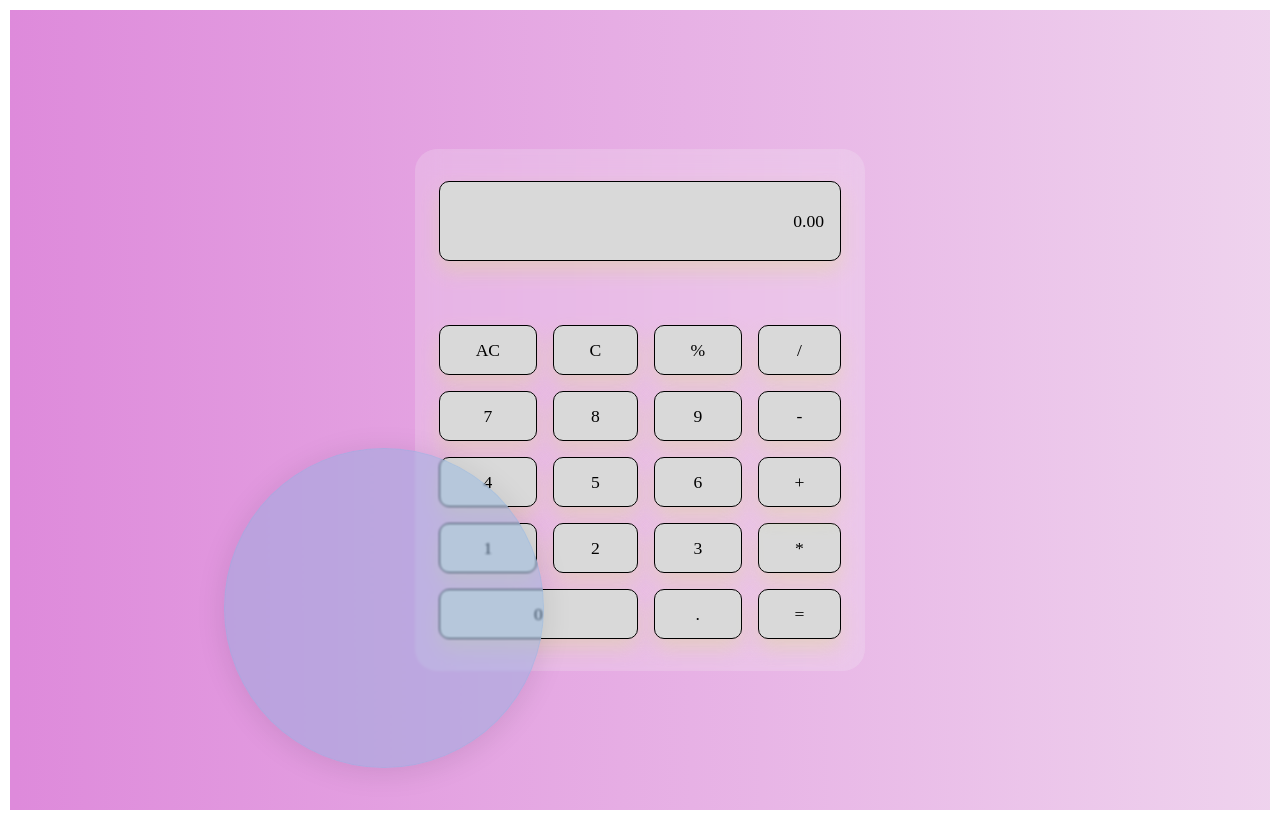
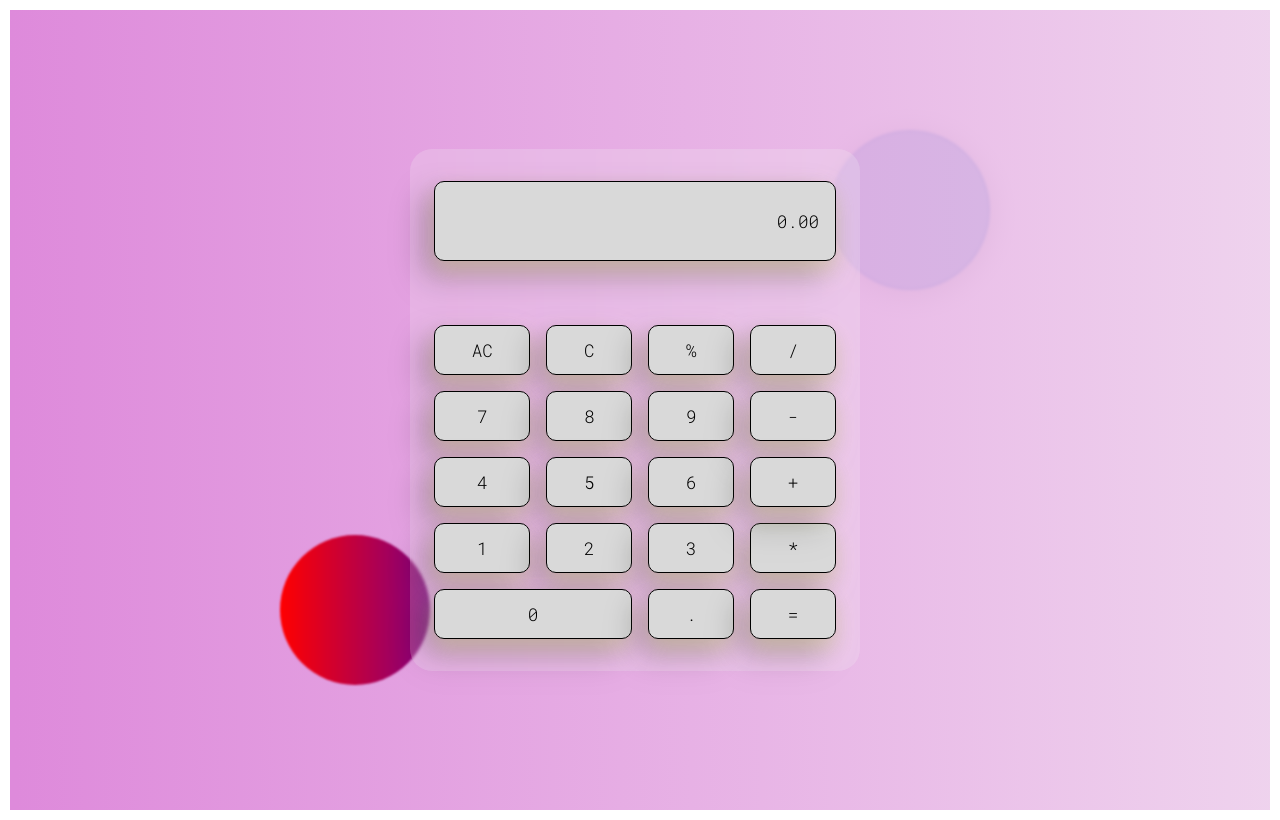
Before and after one commit to kojubivek/prank-calculator, a plain HTML site: page index.html in a window 1280 px wide. Drawn offline with Linux system fonts and the light colour scheme.

Commit message:
udated glassmorphism

```diff
--- a/index.html
+++ b/index.html
@@ -5,10 +5,17 @@
     <meta http-equiv="X-UA-Compatible" content="IE=edge" />
     <meta name="viewport" content="width=device-width, initial-scale=1.0" />
     <link rel="stylesheet" href="./style.css" />
+    <link rel="preconnect" href="https://fonts.googleapis.com" />
+    <link rel="preconnect" href="https://fonts.gstatic.com" crossorigin />
+    <link
+      href="https://fonts.googleapis.com/css2?family=Open+Sans:wght@300&family=Roboto+Mono:ital,wght@0,100;0,200;0,300;1,100;1,200&display=swap"
+      rel="stylesheet"
+    />
     <title>Prank Calculator</title>
   </head>
   <body>
     <div class="wrapper">
+      <div class="circle1"></div>
       <div class="calculator">
         <div class="display"><span class="modifier">0.00</span></div>
         <div class="btn btn-mod btn-ac">AC</div>
--- a/style.css
+++ b/style.css
@@ -2,6 +2,7 @@ body {
   margin: 0;
   font-size: 1.1rem;
   padding: 10px;
+  font-family: "Roboto Mono", monospace;
 }
 * {
   box-sizing: border-box;
@@ -23,7 +24,7 @@ body {
 .calculator {
   padding: 2rem 1.5rem;
   background: rgba(245, 245, 245, 0.21);
-  backdrop-filter: blur(12px);
+  backdrop-filter: blur(1.2px);
   display: grid;
   width: 450px;
   gap: 1rem;
@@ -48,12 +49,14 @@ body {
   align-items: center;
   box-shadow: 0px 10px 20px rgba(220, 222, 140, 0.4);
   border: 1px solid;
+  filter: drop-shadow(-12px 12px 14px rgba(0, 0, 0, 0.25));
 }
 .display {
   grid-area: display;
 }
 
 .calculator .display {
+  font-family: "Roboto Mono", monospace;
   display: flex;
   justify-content: end;
   padding-right: 1rem;
@@ -76,20 +79,32 @@ body {
 }
 
 .circle {
-  position: absolute;
-  bottom: 8%;
-  left: 20%;
-  height: 40%;
-  width: 25%;
+  position: relative;
+  bottom: 200px;
+  right: 30px;
+  height: 10rem;
+  width: 10rem;
   /* From https://css.glass */
   background: rgba(138, 177, 222, 0.43);
-  border-radius: 16px;
+  /* border-radius: 16px; */
   box-shadow: 0 4px 30px rgba(0, 0, 0, 0.1);
-  backdrop-filter: blur(1.2px);
-  -webkit-backdrop-filter: blur(1.2px);
-  border: 1px solid rgba(138, 177, 222, 0.25);
-  border-radius: 100%;
-  transform: translate(-10%, 10%);
+  filter: blur(1.4px);
+  /* -webkit-backdrop-filter: blur(1.2px); */
+  border: 2px solid rgba(138, 177, 222, 0.25);
+  border-radius: 50%;
+  /* transform: translate(-10%, 10%); */
+  z-index: -1;
+}
+
+.circle1 {
+  background: linear-gradient(to right, red, purple);
+  width: 150px;
+  height: 150px;
+  border-radius: 50%;
+  position: relative;
+  filter: blur(1.2px);
+  top: 200px;
+  left: 20px;
 }
 
 .btn-ac {
```
